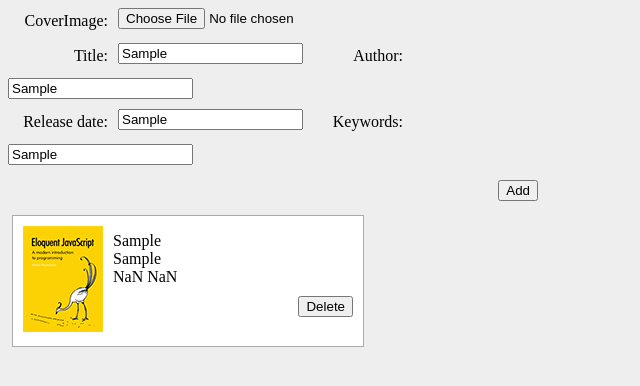
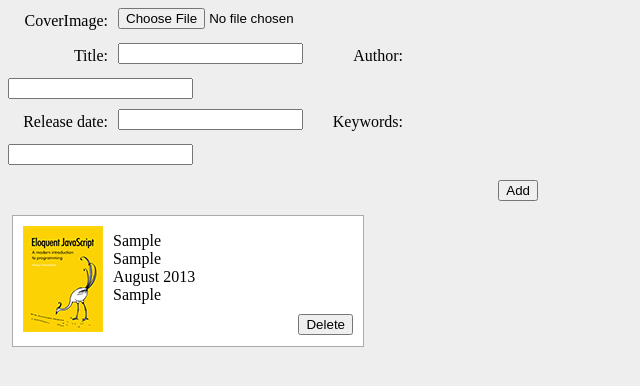
Before and after one commit to cond/backbone-app-library, a website: page site/index.html in a window 1280 px wide. Both pictures are taken after typing "Sample", "Sample", "Sample", "Sample" into the empty fields and a click on the button "Add". Shown: the whole page, without its empty margins (0-640 px from the left). Drawn offline with Linux system fonts and the light colour scheme; no server answers.

Commit message:
本の新規登録が動くようになった。これで完成。
    MongoDBへの反映
    日付入力の際にjQuery UIのdatepickerを使用
    スペースで区切って、キーワードを複数入力可

```diff
--- a/site/index.html
+++ b/site/index.html
@@ -4,6 +4,7 @@
         <meta charset="UTF-8"/>
         <title>Backbone.js Library</title>
         <link rel="stylesheet" href="css/screen.css">
+        <link rel="stylesheet" href="css/jquery-ui-1.10.3.custom.css">
     </head>
     <body>
       <div id="books">
@@ -30,6 +31,7 @@
 	<button class="delete">Delete</button>
       </script>
       <script src="js/lib/jquery.min.js"></script>
+      <script src="js/lib/jquery-ui-1.10.3.custom.min.js"></script>
       <script src="js/lib/jquery.dateFormat-1.0.js"></script>
       <script src="js/lib/underscore-min.js"></script>
       <script src="js/lib/backbone-min.js"></script>
--- a/site/js/app.js
+++ b/site/js/app.js
@@ -3,5 +3,6 @@
 var app = app || {};
 
 $(function() {
+    $('#releaseDate').datepicker();
     new app.LibraryView();
 });
--- a/site/js/views/library.js
+++ b/site/js/views/library.js
@@ -47,10 +47,22 @@
 	$( '#addBook div' ).children( 'input' ).each( function( i, el ) {
             if( $( el ).val() != '' )
             {
-		formData[ el.id ] = $( el ).val();
+		if( el.id === 'keywords' ) {
+                    formData[ el.id ] = [];
+                    _.each( $( el ).val().split( ' ' ), function( keyword ) {
+			formData[ el.id ].push({ 'keyword': keyword });
+                    });
+		} else if( el.id === 'releaseDate' ) {
+                    formData[ el.id ] = $( '#releaseDate' ).datepicker( 'getDate' ).getTime();
+		} else {
+                    formData[ el.id ] = $( el ).val();
+		}
             }
+        // Clear input field value
+            $( el ).val('');
 	});
 
 	this.collection.create(formData);
     }
+
 });
```
